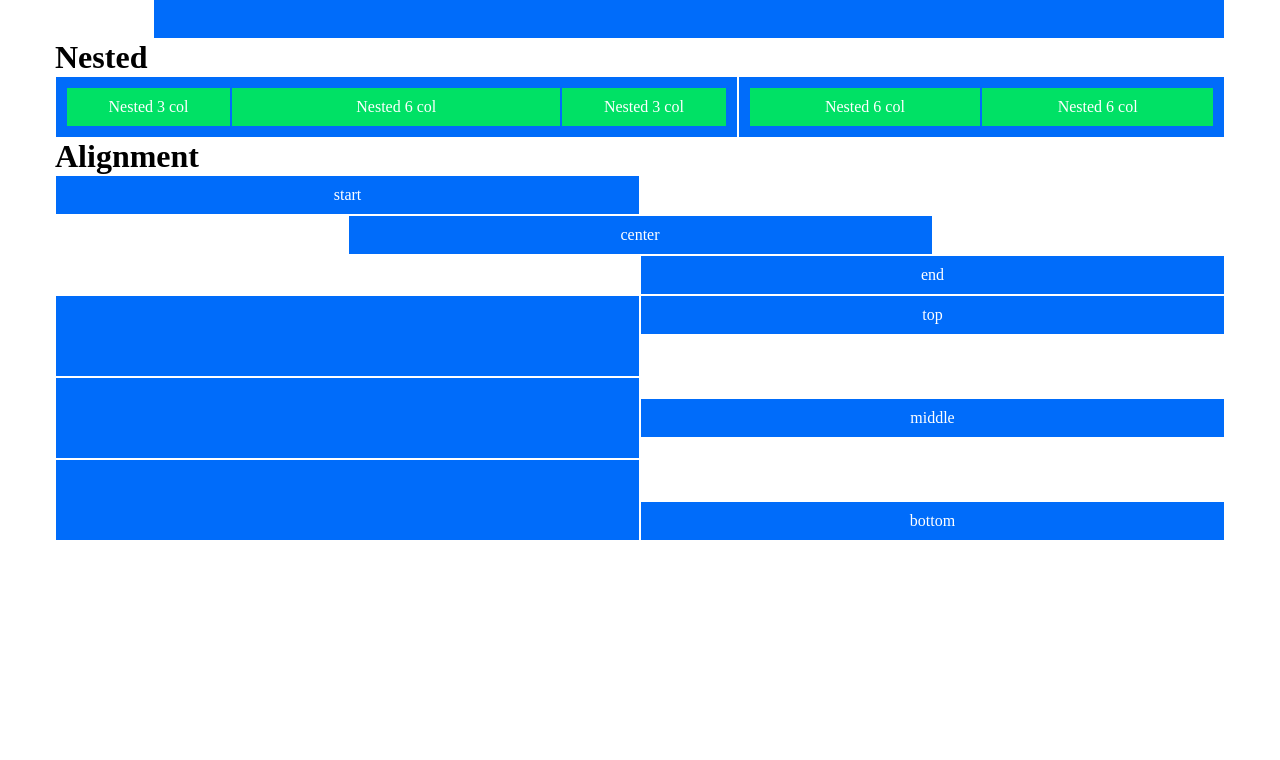
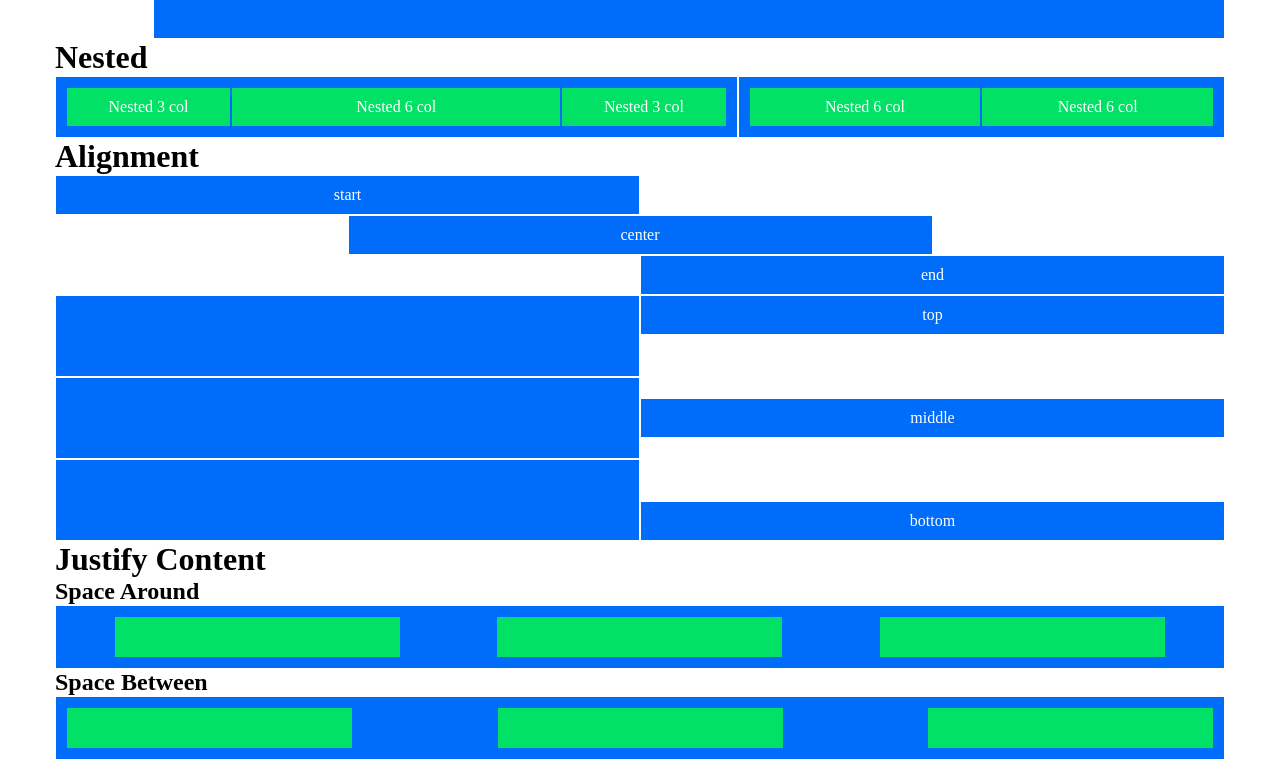
Before and after one commit to LucioMelis/html-css-12bool, a plain HTML site: page index.html in a window 1280 px wide. Shown: the part 1073-1833 px from the top of the page. Before the commit the page ends 1614 px from the top, so only its background shows below. Drawn offline with Linux system fonts and the light colour scheme.

Commit message:
finish the exercise, go to pixel art

```diff
--- a/css/style.css
+++ b/css/style.css
@@ -43,3 +43,11 @@
 .end{
     align-self: flex-end;
 }
+
+.space{
+    justify-content: space-around;
+}
+
+.between{
+    justify-content: space-between;
+}
--- a/index.html
+++ b/index.html
@@ -205,6 +205,23 @@
             <div class="col-6 blue text end">bottom</div>
         </div>
 
+        <h1>Justify Content</h1>
+        <h2>Space Around</h2>
+
+        <div class="row row-padding blue space">
+            <div class="col-3 green generics-padding"></div>
+            <div class="col-3 green generics-padding"></div>
+            <div class="col-3 green generics-padding"></div>
+        </div>
+
+        <h2>Space Between</h2>
+        <div class="row row-padding blue between">
+            <div class="col-3 green generics-padding"></div>
+            <div class="col-3 green generics-padding"></div>
+            <div class="col-3 green generics-padding"></div>
+        </div>
+
+
 
 
     </div>
```
